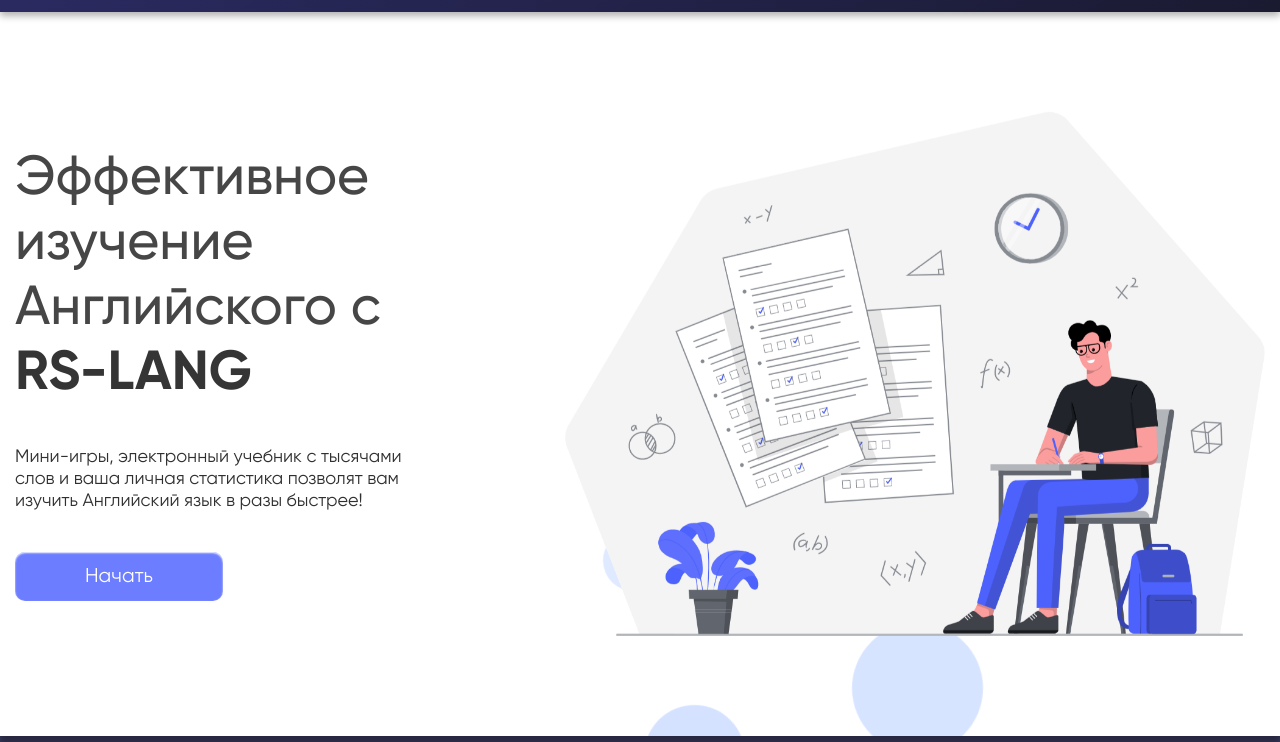
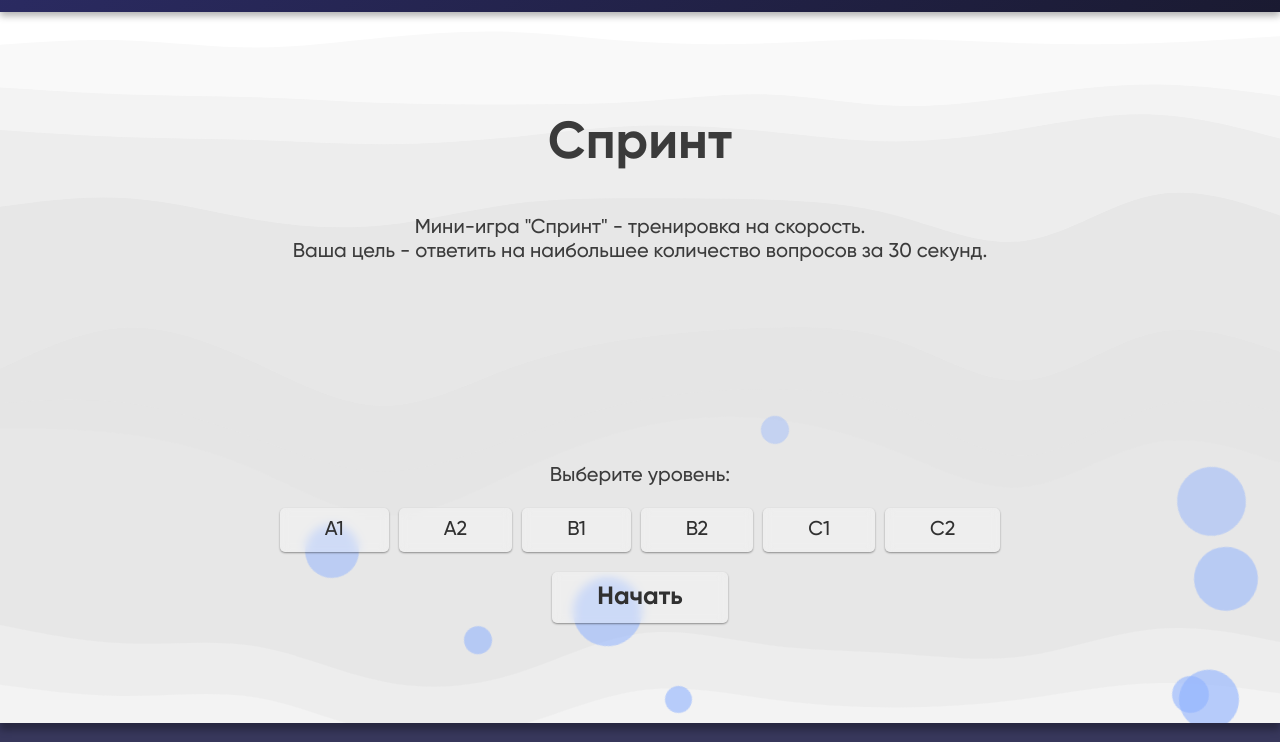
Before and after one commit to kang-front-dev/rs-lang, a website built with webpack: page rs-lang/src/index.html in a window 1280 px wide. Shown: the part 56-798 px from the top of the page. Built offline with nearby package versions, Linux system fonts and the light colour scheme.

Commit message:
feat: Added start page

```diff
--- a/rs-lang/src/components/pages/audiogame/audiogame.css
+++ b/rs-lang/src/components/pages/audiogame/audiogame.css
@@ -1,5 +1,3 @@
-
-
 #audio__game {
   display: flex;
   align-items: center;
@@ -59,8 +57,8 @@
   color: #3b3b3b;
 }
 .start-game__text {
-  font-size: 25px;
-  font-weight: 300;
+  font-size: 20px;
+  font-weight: 500;
   margin-bottom: 40px;
   color: #3b3b3b;
 }
@@ -79,13 +77,12 @@
   margin-bottom: 60px;
 }
 
-
-.start-game__submit{
+.start-game__submit {
   height: auto;
   background: none;
 
   border: none;
-  box-shadow:  0px 1px 2px rgba(0, 0, 0, 0.4);
+  box-shadow: 0px 1px 2px rgba(0, 0, 0, 0.4);
   outline: none;
   padding: 10px 45px;
 
@@ -98,16 +95,15 @@
   backdrop-filter: blur(5px);
   transition: 0.12s;
 }
-.start-game__submit:hover{
+.start-game__submit:hover {
   background-color: rgb(43, 43, 99);
 
-  color: #FFF;
-
+  color: #fff;
 }
 
-.start__game_btn-active{
+.start__game_btn-active {
   background: rgb(43, 43, 99);
-  color: #FFF;
+  color: #fff;
 }
 
 .start-game__btn,
@@ -120,12 +116,11 @@
 
   background-color: rgba(255, 255, 255, 0.3);
   border: none;
-  box-shadow:  0px 1px 2px rgba(0, 0, 0, 0.4);
+  box-shadow: 0px 1px 2px rgba(0, 0, 0, 0.4);
   cursor: pointer;
 
-  width: 100px;
-  padding: 10px 0;
-
+  padding: 10px 45px;
+  margin: 0 5px;
   border-radius: 5px;
   backdrop-filter: blur(5px);
 
@@ -141,7 +136,7 @@
 .next__btn:hover,
 .next-quest__btn:hover {
   background-color: rgb(43, 43, 99);
-  color: #FFF;
+  color: #fff;
   transform: scale(1.05);
 }
 .game-main__container {
@@ -182,7 +177,7 @@
   backdrop-filter: blur(10px);
 }
 
-.audio__discription{
+.audio__discription {
   height: 24px;
   font-family: 'Gilroy';
   font-size: 20px;
@@ -190,7 +185,7 @@
   margin-bottom: 40px;
 }
 
-.count__quest{
+.count__quest {
   margin-bottom: 20px;
   font-size: 20px;
   font-family: 'Gilroy';
@@ -198,7 +193,7 @@
   color: rgb(48, 48, 48);
 }
 
-.next__btn{
+.next__btn {
   padding: 10px 20px;
   width: 130px;
 }
@@ -211,7 +206,6 @@
   margin-bottom: 40px;
 }
 .audio-quest__btn {
-
   width: auto;
   padding: 10px 15px;
   margin: 0 10px;
@@ -228,7 +222,7 @@
   margin: auto;
   margin-top: 5%;
   backdrop-filter: blur(7px);
-  box-shadow:  0px 1px 2px rgba(0, 0, 0, 0.7);
+  box-shadow: 0px 1px 2px rgba(0, 0, 0, 0.7);
   border-radius: 10px;
 }
 .audio-stat__header {
@@ -261,7 +255,6 @@
   box-sizing: border-box;
   padding: 0 30px;
 
-
   height: 100%;
 }
 .audio-stat__resContainer.active,
@@ -274,7 +267,6 @@
   align-items: flex-start;
   width: 100%;
   /* justify-content: center; */
-
 }
 .audio-stat__viewContainer,
 .audio-stat__resContainer {
@@ -299,7 +291,6 @@
 button {
   font-family: 'Gilroy';
   cursor: pointer;
-
 }
 .audio-stat__resMainBtn {
   border: none;
@@ -337,18 +328,18 @@
   box-sizing: border-box;
   background: transparent;
   border: none;
-  box-shadow:  0px 1px 2px rgba(0, 0, 0, 0.7);
+  box-shadow: 0px 1px 2px rgba(0, 0, 0, 0.7);
 
   border-radius: 5px;
   padding: 10px 15px;
-font-size: 14px;
+  font-size: 14px;
   transition: 0.12s;
 }
 
 .audio-stat__retry:hover,
 .audio-stat__learn:hover {
   background-color: rgb(43, 43, 99);
-  color: #FFF;
+  color: #fff;
 }
 .audio-stat__viewContainer.active {
   box-sizing: border-box;
@@ -399,8 +390,6 @@
 }
 .audio-stat__rightText span {
   background-color: rgba(0, 128, 0, 0.4);
-
-
 }
 .audio-stat__viewContainer.active::-webkit-scrollbar {
   width: 5px;
@@ -500,11 +489,11 @@
   margin-left: 50px;
 }
 
-@keyframes fade{
-  0%{
+@keyframes fade {
+  0% {
     opacity: 0;
   }
-  100%{
+  100% {
     opacity: 1;
   }
 }
--- /dev/null
+++ b/rs-lang/src/components/pages/sprint/sprint.scss
@@ -0,0 +1,119 @@
+.sprint {
+
+
+  display: flex;
+  flex-direction: column;
+  align-items: center;
+
+  min-height: 300px;
+  padding: 100px 0;
+  font-family: 'Gilroy';
+
+  position: relative;
+  z-index: 5;
+
+  &__title {
+    font-size: 52px;
+    font-weight: 700;
+    margin-bottom: 40px;
+    color: #3b3b3b;
+  }
+
+  &__descr{
+    font-size: 20px;
+    font-weight: 500;
+    margin-bottom: 200px;
+    color: #3b3b3b;
+    text-align: center;
+  }
+
+  &__levels{
+    display: flex;
+    flex-direction: column;
+    align-items: center;
+
+    &_title{
+      font-size: 20px;
+      font-weight: 500;
+      margin-bottom: 20px;
+      color: #3b3b3b;
+      text-align: center;
+    }
+
+    &_wrapper{
+      display: flex;
+      align-items: center;
+    }
+
+    &_item
+    {
+      display: flex;
+      align-items: center;
+      justify-content: center;
+
+      background-color: rgba(255, 255, 255, 0.3);
+      border: none;
+      box-shadow:  0px 1px 2px rgba(0, 0, 0, 0.4);
+      cursor: pointer;
+
+      padding: 10px 45px;
+      margin: 0 5px;
+
+      border-radius: 5px;
+      backdrop-filter: blur(5px);
+
+      font-size: 20px;
+      font-weight: 500;
+      color: rgb(48, 48, 48);
+
+      animation: fade 0.2s ease-in-out;
+      transition: 0.12s;
+
+      &:hover{
+        background-color: rgb(43, 43, 99);
+        color: #FFF;
+        transform: scale(1.05);
+      }
+
+      &-active{
+        background-color: rgb(43, 43, 99);
+        color: #FFF;
+        transform: scale(1.05);
+      }
+    }
+  }
+
+
+  &__btn{
+    &-start{
+      display: flex;
+      align-items: center;
+      justify-content: center;
+
+      background-color: rgba(255, 255, 255, 0.3);
+      border: none;
+      box-shadow:  0px 1px 2px rgba(0, 0, 0, 0.4);
+      cursor: pointer;
+
+      padding: 10px 45px;
+      margin: 0 5px;
+      margin-top: 20px;
+
+      border-radius: 5px;
+      backdrop-filter: blur(5px);
+
+      font-size: 25px;
+      font-weight: 700;
+      color: rgb(48, 48, 48);
+
+      animation: fade 0.2s ease-in-out;
+      transition: 0.12s;
+
+      &:hover{
+        background-color: rgb(43, 43, 99);
+        color: #FFF;
+        transform: scale(1.05);
+      }
+    }
+  }
+}
--- /dev/null
+++ b/rs-lang/src/components/pages/sprint/sprint.ts
@@ -0,0 +1,64 @@
+export class Sprint {
+  private wrapper;
+  constructor(id: string) {
+    this.wrapper = document.createElement('div');
+    this.wrapper.id = id;
+    this.wrapper.className = id;
+  }
+  generateStartPage() {
+    const sprintTitle = document.createElement('h2');
+    sprintTitle.className = 'sprint__title';
+    sprintTitle.textContent = 'Спринт';
+    this.wrapper.append(sprintTitle);
+
+    const sprintDescr = document.createElement('p');
+    sprintDescr.className = 'sprint__descr';
+    sprintDescr.innerHTML = `Мини-игра "Спринт" - тренировка на скорость. <br> Ваша цель - ответить на наибольшее количество вопросов за 30 секунд.`;
+    this.wrapper.append(sprintDescr);
+
+    const sprintLevels = document.createElement('div');
+    sprintLevels.className = 'sprint__levels';
+    this.wrapper.append(sprintLevels);
+
+    const sprintLevelsTitle = document.createElement('h3');
+    sprintLevelsTitle.className = 'sprint__levels_title';
+    sprintLevelsTitle.textContent = 'Выберите уровень:';
+    sprintLevels.append(sprintLevelsTitle);
+
+    const sprintLevelsWrapper = document.createElement('div');
+    sprintLevelsWrapper.className = 'sprint__levels_wrapper';
+    sprintLevels.append(sprintLevelsWrapper);
+
+    const levelsArr = ['A1', 'A2', 'B1', 'B2', 'C1', 'C2'];
+
+    levelsArr.forEach((item) => {
+      const sprintLevelsItem = document.createElement('div');
+      sprintLevelsItem.className = 'sprint__levels_item';
+      sprintLevelsItem.textContent = item;
+      sprintLevelsItem.setAttribute('data-filter', item)
+
+      sprintLevelsItem.addEventListener('click', () => {
+        const allLevelsItems = document.querySelectorAll(
+          '.sprint__levels_item'
+        );
+
+        allLevelsItems.forEach((item) => {
+          item.classList.remove('sprint__levels_item-active');
+        });
+
+        sprintLevelsItem.classList.add('sprint__levels_item-active');
+      });
+
+      sprintLevelsWrapper.append(sprintLevelsItem);
+    });
+
+    const sprintStartBtn = document.createElement('div');
+    sprintStartBtn.className = 'sprint__btn-start';
+    sprintStartBtn.textContent = 'Начать';
+    sprintLevels.append(sprintStartBtn);
+
+    return this.wrapper
+  }
+  generateGame() {}
+
+}
--- a/rs-lang/src/index.html
+++ b/rs-lang/src/index.html
@@ -36,7 +36,8 @@
         </div>
       </nav>
       <div class="container" id="module-wrapper">
-        <div class="header__content">
+
+        <div class="header__content element-disabled">
           <div class="header__content_left">
             <h1 class="header__content_title">
               Эффективное изучение Английского с <br /><span>RS-LANG</span>
@@ -49,6 +50,30 @@
           </div>
           <img src="assets/img/Exam.png" alt="" class="header__content_img" />
         </div>
+
+        <!-- <div id="sprint" class="sprint">
+          <h2 class="sprint__title">Спринт</h2>
+          <div class="sprint__descr">
+            Мини-игра "Спринт" - тренировка на скорость. <br> Ваша цель - ответить на наибольшее количество вопросов за 30 секунд.
+          </div>
+          <div class="sprint__levels">
+            <div class="sprint__levels_title">
+              Выберите уровень:
+            </div>
+            <div class="sprint__levels_wrapper">
+              <div class="sprint__levels_item">A1</div>
+              <div class="sprint__levels_item">A1</div>
+              <div class="sprint__levels_item">A1</div>
+              <div class="sprint__levels_item">A1</div>
+              <div class="sprint__levels_item">A1</div>
+              <div class="sprint__levels_item">A1</div>
+            </div>
+          </div>
+          <div class="sprint__btn-start">
+             Начать
+          </div>
+        </div> -->
+
       </div>
 
       <ul class="circles">
@@ -72,6 +97,17 @@
         <li></li>
         <li></li>
         <li></li>
+        <li></li>
+        <li></li>
+        <li></li>
+        <li></li>
+        <li></li>
+        <li></li>
+        <li></li>
+        <li></li>
+        <li></li>
+        <li></li>
+
       </ul>
     </header>
 
--- a/rs-lang/src/index.ts
+++ b/rs-lang/src/index.ts
@@ -10,7 +10,6 @@
 import './styles/header-bg.scss';
 import './styles/about.scss';
 import './styles/footer.scss';
-
 
 import './components/pages/audiogame/audiogame.css';
 
@@ -152,3 +151,11 @@
     audioGame.remove()
   }
 })
+
+
+import './components/pages/sprint/sprint.scss';
+
+import { Sprint } from './components/pages/sprint/sprint';
+
+const sprintBlock = new Sprint('sprint')
+moduleWrapper.append(sprintBlock.generateStartPage())
--- a/rs-lang/src/styles/header-bg.scss
+++ b/rs-lang/src/styles/header-bg.scss
@@ -16,7 +16,7 @@
   list-style: none;
   width: 20px;
   height: 20px;
-  background: rgba(141, 177, 255, 0.4);
+  background: rgba(141, 177, 255, 0.7);
   animation: animate 25s linear infinite;
   bottom: -150px;
   border-radius: 50%;
@@ -24,14 +24,14 @@
 }
 
 
-@for $i from 1 to 21{
-  $size: (random($limit: 100) + 50);
+@for $i from 1 to 31{
+  $size: (random($limit: 50) + 25);
   .circles li:nth-of-type(#{$i}){
     left: random($limit: 1920)+px;
     width: $size+px;
     height: $size+px;
     animation-delay: random($limit: 8)+s;
-    animation-duration: (random($limit: 8) + 8)+s;
+    animation-duration: (random($limit: 10) + 10)+s;
   }
 }
 
--- a/rs-lang/src/styles/style.scss
+++ b/rs-lang/src/styles/style.scss
@@ -55,9 +55,14 @@
   }
 }
 
-.module__wrapper{
-  position: relative;
-  z-index: 5;
+#module-wrapper{
+  width: 100%;
+  max-width: 100%;
+  padding: 0 290px;
+  background-image: url('../assets/img/stacked-waves-haikei\ \(6\).svg');
+  background-size: cover;
+  background-repeat: no-repeat;
+
 }
 
 @keyframes slideFromDown {
```
Also changed, not shown: rs-lang/src/assets/img/stacked-waves-haikei (6).svg (added).
